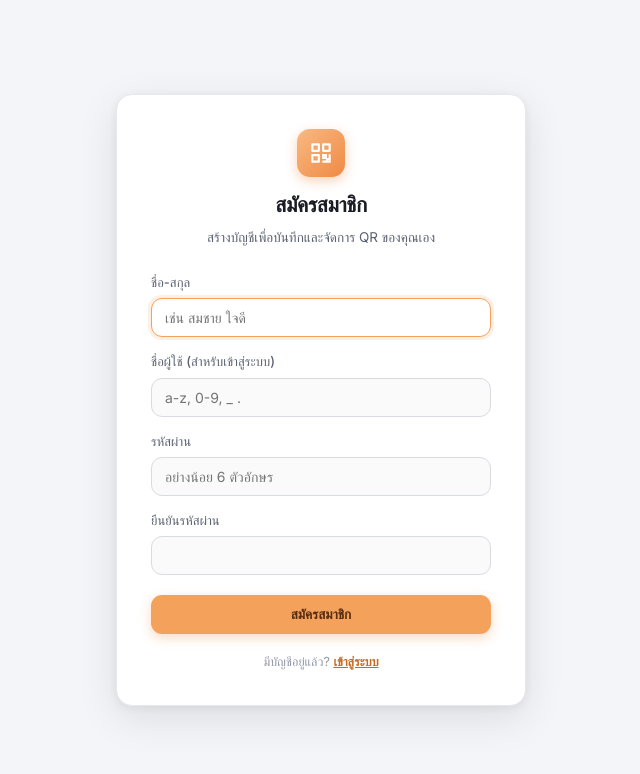
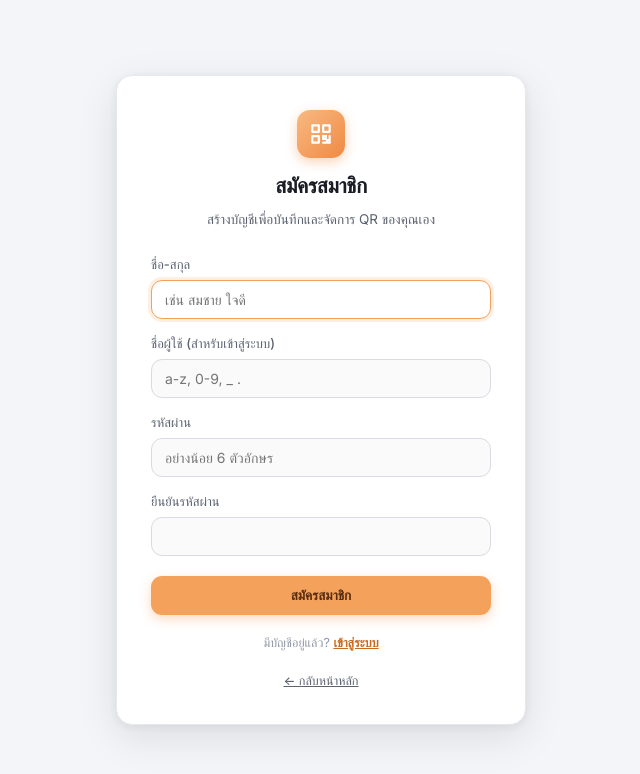
Before and after one commit to aombazooka/toolbox, a PHP site: page /qrcode/register.php in a window 1280 px wide. Shown: the top 774 px of the page, without its empty margins (319-959 px from the left). Run offline with PHP 8.4, Linux system fonts and the light colour scheme; tables that the repository leaves empty hold one stand-in row (values such as "Sample post"); some web fonts are replaced.

Commit message:
Add back-to-home link on login and register pages
Both auth pages previously had no way back to the Hub except the
browser back button.

Co-Authored-By: Claude Sonnet 5 <noreply@anthropic.com>

```diff
--- a/login.php
+++ b/login.php
@@ -108,6 +108,7 @@ $csrf = csrf_token();
       <button class="btn btn-primary btn-block" type="submit" style="margin-top:6px">เข้าสู่ระบบ</button>
     </form>
     <div class="auth-foot">ยังไม่มีบัญชี? <a href="register.php" style="color:var(--accent-strong);font-weight:600">สมัครสมาชิก</a></div>
+    <div class="auth-foot"><a href="index.php" style="color:var(--text-2);font-weight:500">&larr; กลับหน้าหลัก</a></div>
   </div>
 </div>
 </body>
--- a/register.php
+++ b/register.php
@@ -122,6 +122,7 @@ $csrf = csrf_token();
       <button class="btn btn-primary btn-block" type="submit" style="margin-top:6px">สมัครสมาชิก</button>
     </form>
     <div class="auth-foot">มีบัญชีอยู่แล้ว? <a href="login.php" style="color:var(--accent-strong);font-weight:600">เข้าสู่ระบบ</a></div>
+    <div class="auth-foot"><a href="index.php" style="color:var(--text-2);font-weight:500">&larr; กลับหน้าหลัก</a></div>
   </div>
 </div>
 </body>
```
